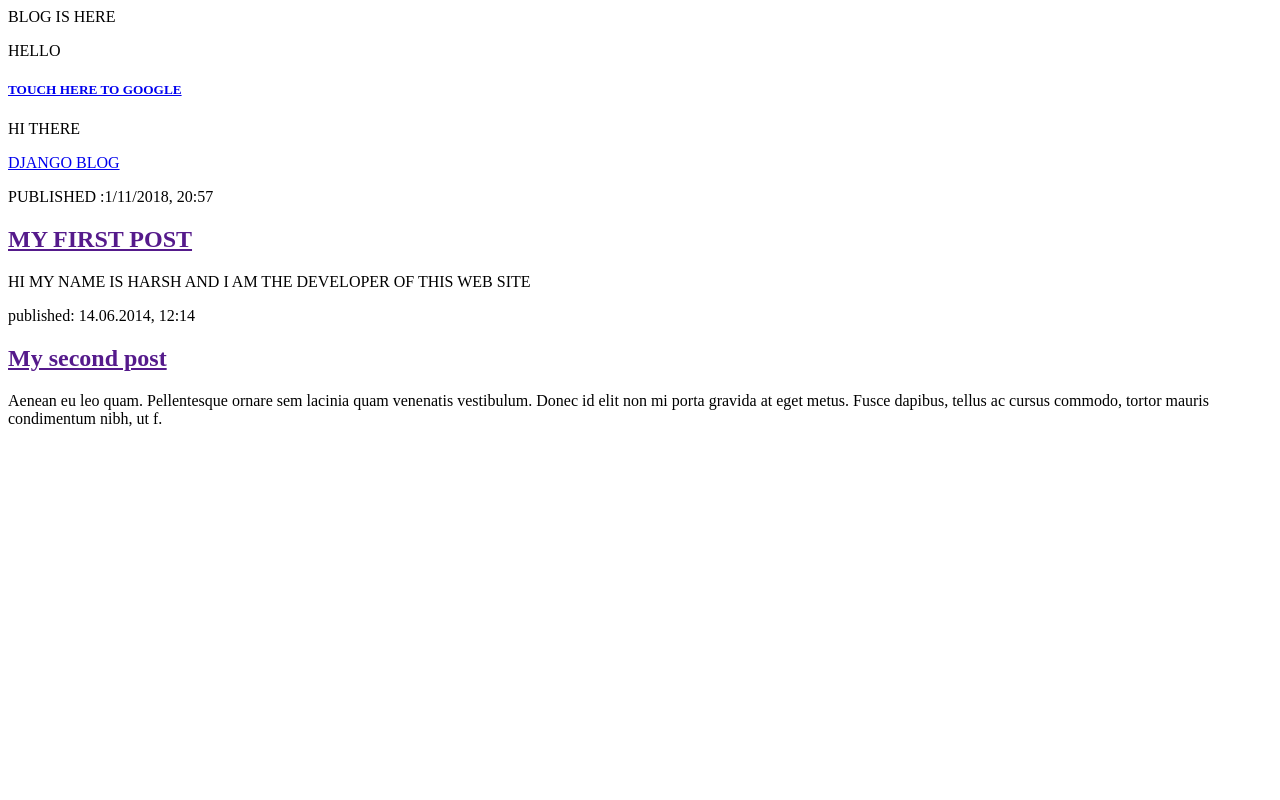
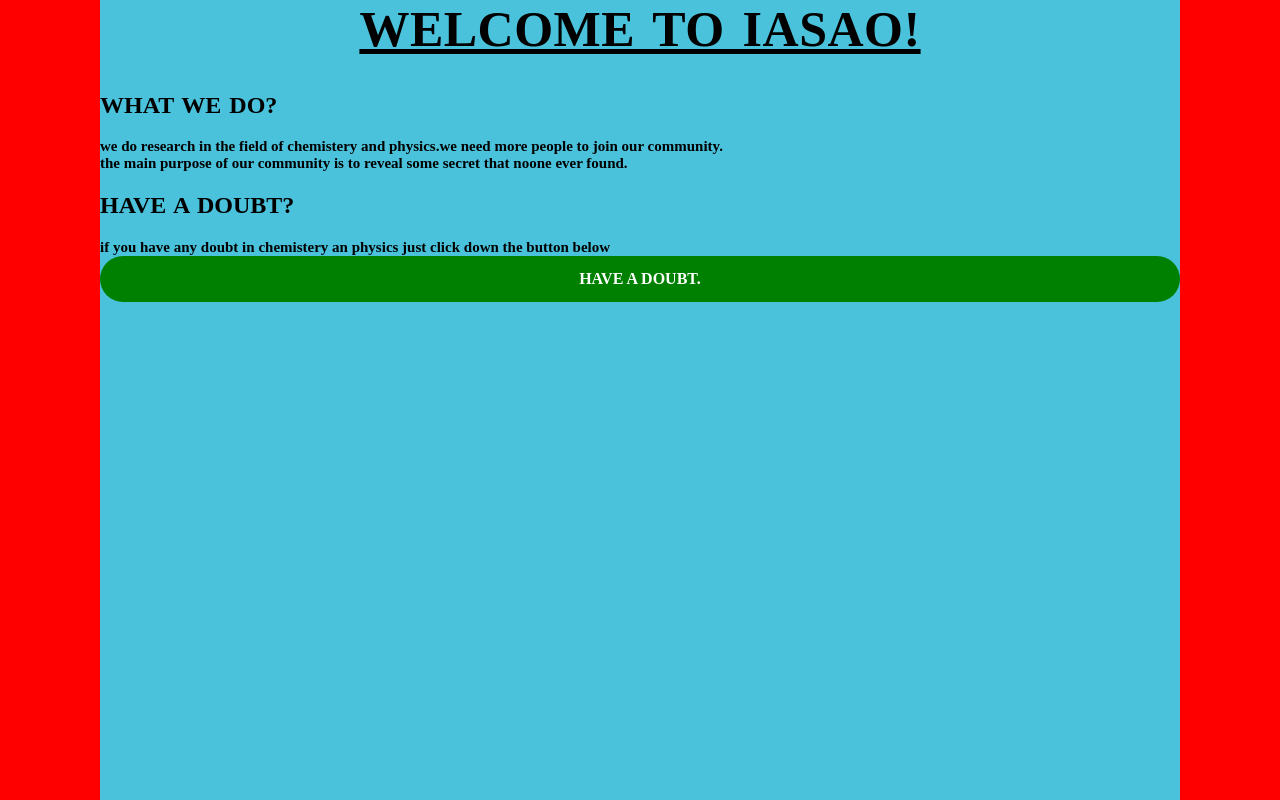
Before and after one commit to hr200000000000000000/website, a Django app: page / in a window 1280 px wide. Run offline with Django 3.2, Linux system fonts and the light colour scheme.

Commit message:
my website

```diff
--- a/blog/templates/blog/post_list.html
+++ b/blog/templates/blog/post_list.html
@@ -1,24 +1,63 @@
-<HTML>
-<HEAD>BLOG IS HERE</HEAD>
-<BODY>
-<DIV>
-<P>HELLO</P>
-<H5><A HREF="WWW.GOOGLE.COM">TOUCH HERE TO GOOGLE</A></H5>
-</DIV>
+<html>
+<head>
+<style>
+html{
+	background-color:red;
+}
+body{
+	margin:0px 100px 0px 100px;
+	background-color:#4AC2DB;
+}
+h1{
+	font-size:50px;
+	color:black;
+	letter-spacing:0.5px;
+	text-align:center;
+	text-decoration:underline;
+	word-spacing:5px;
+}
+h2{
+	font-size:37px
+	text-decoration:underline;
+	text-align:left;
+	word-spacing:2px;
+}
+div{
+	font-size:15px;
+	text-align:left;
 
-<DIV>
-<P>HI THERE</P>
-<HI><A HREF="/">DJANGO BLOG</A></H1>
-</DIV>
+}
+a:link, a:visited{
+	background-color:green;
+	color:white;
+	padding:14px 25px;
+	text-align:center;
+	text-decoration:none;
+	display:block;
+	border-radius:100px;
+}
+a:hover,a:active{
+	background-color:yellow;
+}
 
-<DIV>
-<P>PUBLISHED :1/11/2018, 20:57</P>
-<H2><A HREF="">MY FIRST POST</A></H2>
-<P>HI MY NAME IS HARSH AND I AM THE DEVELOPER OF THIS WEB SITE</P>
-</DIV>
+</style>
+<body>
+<h1>
+WELCOME TO IASAO!
+</H1>
+<h2>
+WHAT WE DO?
+</h2>
 <div>
-            <p>published: 14.06.2014, 12:14</p>
-            <h2><a href="">My second post</a></h2>
-            <p>Aenean eu leo quam. Pellentesque ornare sem lacinia quam venenatis vestibulum. Donec id elit non mi porta gravida at eget metus. Fusce dapibus, tellus ac cursus commodo, tortor mauris condimentum nibh, ut f.</p>
-</BODY>
-</HTML>
+<b>
+we do research in the field of chemistery and physics.we need more people to join our community.<br>
+the main purpose of our community is to reveal some secret that noone ever found.</b>
+</div>
+
+<h2>
+HAVE A DOUBT?
+</h2>
+<div><b>if you have any doubt in chemistery an physics just click down the button below<b></div>
+<b><a href="default.asp" target="_blank">HAVE A DOUBT.</a>
+</body>
+</html>
```
